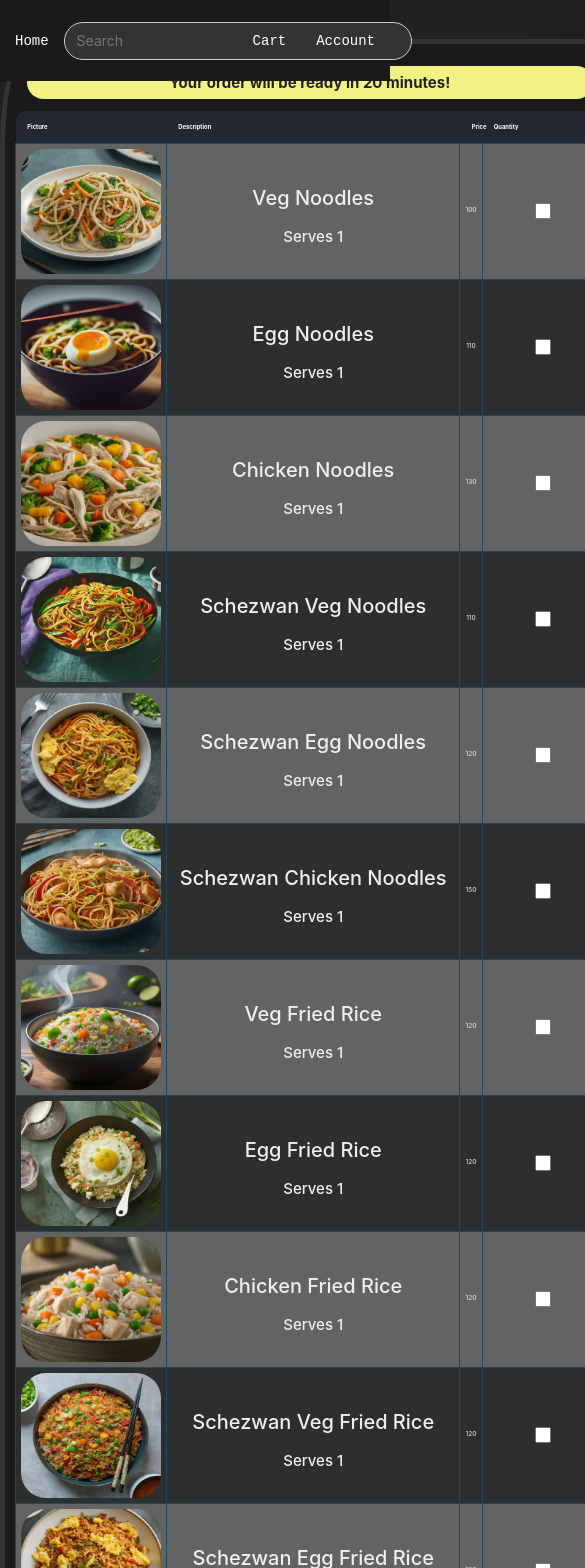
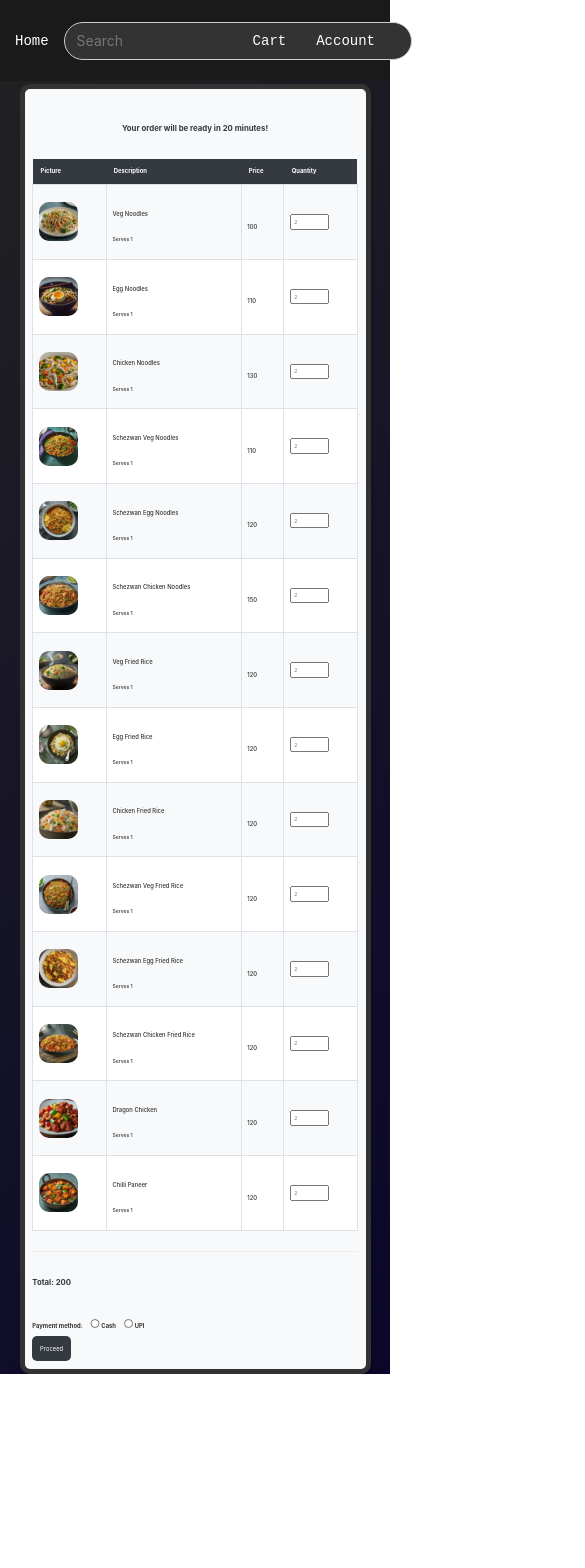
Before and after one commit to raahul-anandh/grub-glide, a React (Create React App) app in the folder frontend/: page /cart in a window 390 px wide. Shown: the top 1568 px of the page, 585 px wide, since content can reach past the window. After the commit the page ends 1374 px from the top, so only its background shows below. Built offline with nearby package versions, Linux system fonts and the light colour scheme.

Commit message:
Modified responsiveness

```diff
--- a/frontend/src/Components/Cart/Cart.jsx
+++ b/frontend/src/Components/Cart/Cart.jsx
@@ -25,8 +25,8 @@ function Cart(){
             <p className="total">Total: 200</p>
             <div className="payment-method">
                 <label for="payment-method">Payment method: </label>
-                <input type="radio" name="payment-method" />Cash
-                <input type="radio" name="payment-method"/>UPI
+                <input type="radio" name="payment-method"/><label>Cash</label>
+                <input type="radio" name="payment-method"/><label>UPI</label>
                 <br/>
                 <button >Proceed</button>
             </div>
--- a/frontend/src/Components/Cart/CartItem.jsx
+++ b/frontend/src/Components/Cart/CartItem.jsx
@@ -9,7 +9,7 @@ function CartItem(food){
             <h2 className="servings">{"Serves " + food.servings}</h2>
         </td>
         <td>
-          {food.price}
+          <h1>{food.price}</h1>
         </td>
         <td>
           <input type="number" placeholder="2"></input>
--- a/frontend/src/Components/styles/Cart.css
+++ b/frontend/src/Components/styles/Cart.css
@@ -1,184 +1,116 @@
-.cart-content{
+.cart-content {
   border: 5px solid;
-    border-radius: 5%;
-    background-color: #1a1a1b;
+  border-radius: 10px;
+  background-color: #f8f9fa;
   box-shadow: rgba(0, 0, 0, 0.15) 1.95px 1.95px 2.6px;
   margin: auto;
-    margin-top: 10%;
-    width: 98%;
-    padding: 10px;
-    /* font-family: 'Nunito'; */
-    min-width: max-content;
+  margin-top: 10vh; /* Using vh for responsive margin */
+  max-width: 90vw; /* Using vw for responsive width */
+  padding: 2vw; /* Using vw for responsive padding */
 }
 
-.completion-time{
-  margin: 2%;
+.completion-time {
+  margin: 2vh 0;
   text-align: center;
-  color: #222222;
-  background-color: rgb(241, 241, 132);
-  padding: 1% 2%;
-  border-radius: 40px;
-  font-weight: bolder;
-  font-size: 1.5rem;
-
+  color: #343a40;
+  background-color: #f8f9fa;
+  padding: 1vh 2vw;
+  border-radius: 20px;
+  font-weight: bold;
+  font-size: 2vw; /* Using vw for responsive font size */
 }
 
-.item-table{
+.item-table {
   width: 100%;
+  max-width: 90vw; /* Using vw for responsive maximum width */
   border-collapse: collapse;
-
+  overflow-x: auto; /* Adding horizontal scroll for smaller screens */
 }
 
 .item-table thead th {
-  background-color: #222732;
-  padding: 2%;
+  background-color: #343a40;
+  padding: 1vh 2vw;
   color: #ffffff;
   font-weight: bold;
-font-size: 1.5vw;
-  /* border: 1px solid #222732; */
-
+  font-size: 1.5vw; /* Using vw for responsive font size */
 }
 
-.item-table tbody td{
-border: 1px solid #1F485E;
-  font-size: 1.7vw;
-  text-align: center;
-  padding: 5px;
+.item-table tbody td {
+  border: 1px solid #dee2e6;
+  padding: 1.5vw; /* Using vw for responsive padding */
+  font-size: 1.2vw;
 }
 
-.item-table td a{
-  color: black;
-}
 .item-table tbody tr {
-background-color: #2d2e2e;;
-  border-radius: 5%;
+  background-color: #ffffff;
 }
 
 .item-table tbody tr:nth-child(odd) {
-background-color: #626464;
-  border-radius: 5%;
-}
-
-.item-table th:first-of-type {
-  border-top-left-radius: 10px;
-}
-.item-table th:last-of-type {
-  border-top-right-radius: 10px;
+  background-color: #f8f9fa;
 }
 
 .cart-item {
-    /* padding: 5px 10px; */
-    color: #eeeeee;
-    /* font-weight: ; */
-    /* grid-template-columns: 170px 170px; */
-    background-color: #1a1a1b;
-
-    top: 100px;
-    padding: 25px;
-    /* border-radius: 50px; */
-    width: min-content;
-
+  background-color: #f8f9fa;
+  border-radius: 10px;
+  margin: 1vw;
 }
 
-/* @media screen and (width > 830px){
-  .cuisine{
-    display: grid;
-    grid-template-columns: 1fr 1fr 1fr;
-
-  }
-}
-@media screen and (width > 726px) and (width <= 830px){
-  .cuisine{
-    display: grid;
-    grid-template-columns: 300px 100px;
-
-  }
-
-} */
-  /* .cart-item:hover {
-    background-color: #16c1dfd4;
-  } */
 .cart-item img {
-    width: 140px;
-    height: 125px;
-    border-radius: 25px;
+  width: 10vw; /* Adjusting the width of the image */
+  height: auto; /* Keeping aspect ratio */
+  border-radius: 10px;
 }
 
 .cart-item h1 {
-    font-size: 2rem;
+  font-size: 1.5vw;
 }
 
 .cart-item h2 {
-    font-size: 1.5rem;
+  font-size: 1.3vw;
 }
 
-  .cart-item p {
-    font-size: 1.2rem;
-  }
-
-  /* .cart-item .bottom{
-    padding: 2%;
-  }
-
-  .cart-item .bottom button{
-    background-color: rgb(255, 183, 0);
-    border: none;
-    box-shadow: rgba(47, 76, 116, 0.24) 0px 3px 8px;
-    border-radius: 20%;
-    margin-right: 2%;
-  }
-
-  .cart-item .bottom button:hover{
-    background-color: rgb(255, 160, 0);
-  }
-  .cart-item .bottom input{
-    max-width: 20%;
-    text-align: center;
-    margin-right: 2%;
-    margin-left: 2%;
-    color: rgb(248, 134, 134);
-    background-color: rgb(69, 67, 67);
-    border-color: rgb(46, 46, 46);
-  } */
-
 .cart-item input{
-    width: 15%;
-    color: #222222;
+  font-size: 1.3vw;
+  height: 4vw;
+  width: 10vw;
 }
 
 .total {
-    font-size: 2.5rem;
-    margin-left: 7%;
-    color:#eeeeee;
-    font-weight: bolder;
+  font-size: 2vw;
+  margin-top: 3vh;
+  color: #343a40;
+  font-weight: bold;
 }
 
-  .payment-method{
-    margin-left: 7%;
-    color: white;
+.payment-method {
+  margin-top: 3vh;
 }
 
-  .payment-method label{
-    padding-right: 1%;
-    text-decoration: underline;
-    font-size: 1.75rem;
+.payment-method label {
+  font-size: 1.5vw;
+  margin-right: 1.5vw;
 }
 
 .payment-method input{
-    margin-right: 1%;
-    margin-left: 3%;
+  margin-right: 0.3vw;
+  margin-left: 0.5vw;
+  height: 2.5vw;
+  width: 2.5vw;
 }
-  .payment-method button{
-    background-color: rgb(255, 183, 0);
-    padding: 3% 5%;
-    font-size: 2rem;
-    border: none;
-    box-shadow: rgba(57, 57, 90, 0.24) 0px 3px 8px;
-    border-radius: 20%;
-    color: black;
-    font-weight: bold;
+.payment-method button {
+  margin-right: 0.2vw;
+  font-size: 1.5vw;
 }
 
-  .payment-method button:hover{
-    background-color: rgb(255, 160, 0);
+.payment-method button {
+  background-color: #343a40;
+  padding: 1vh 2vw;
+  color: #ffffff;
+  border: none;
+  border-radius: 5px;
+  cursor: pointer;
 }
+
+.payment-method button:hover {
+  background-color: #555;
+}
```
Lines whose indentation alone changed are shown as unchanged.
